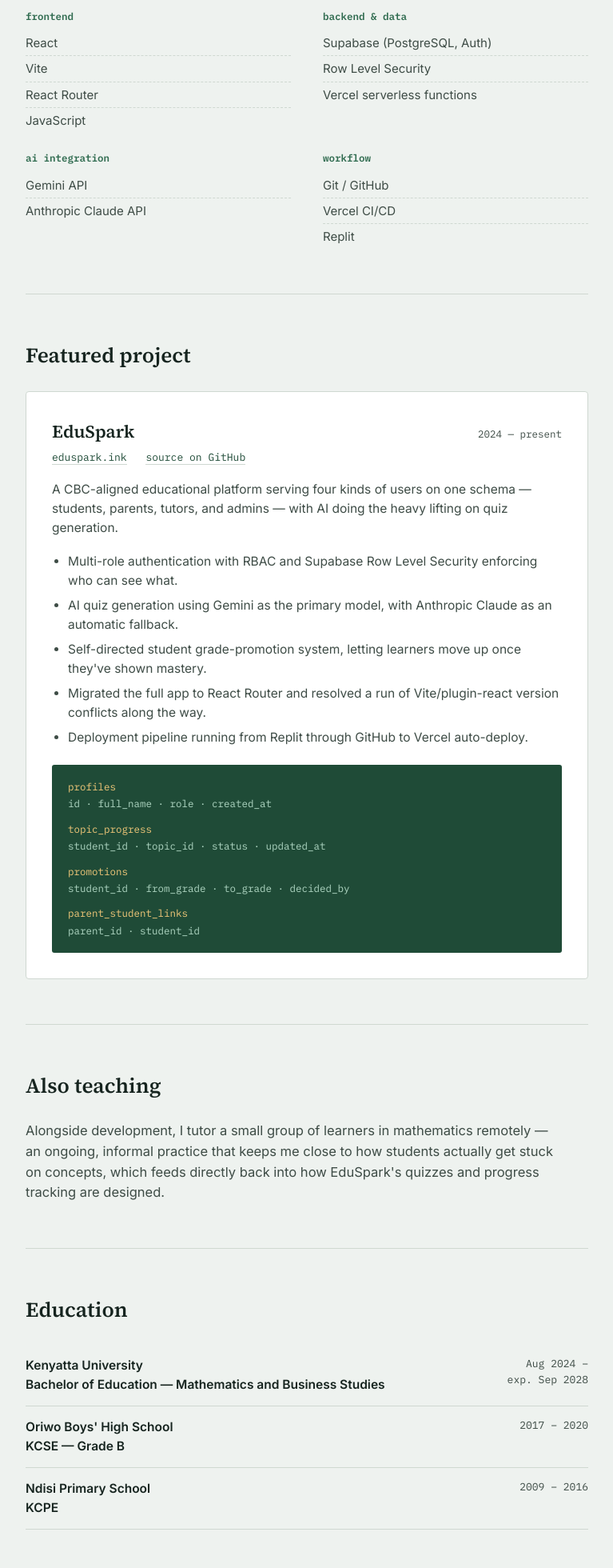
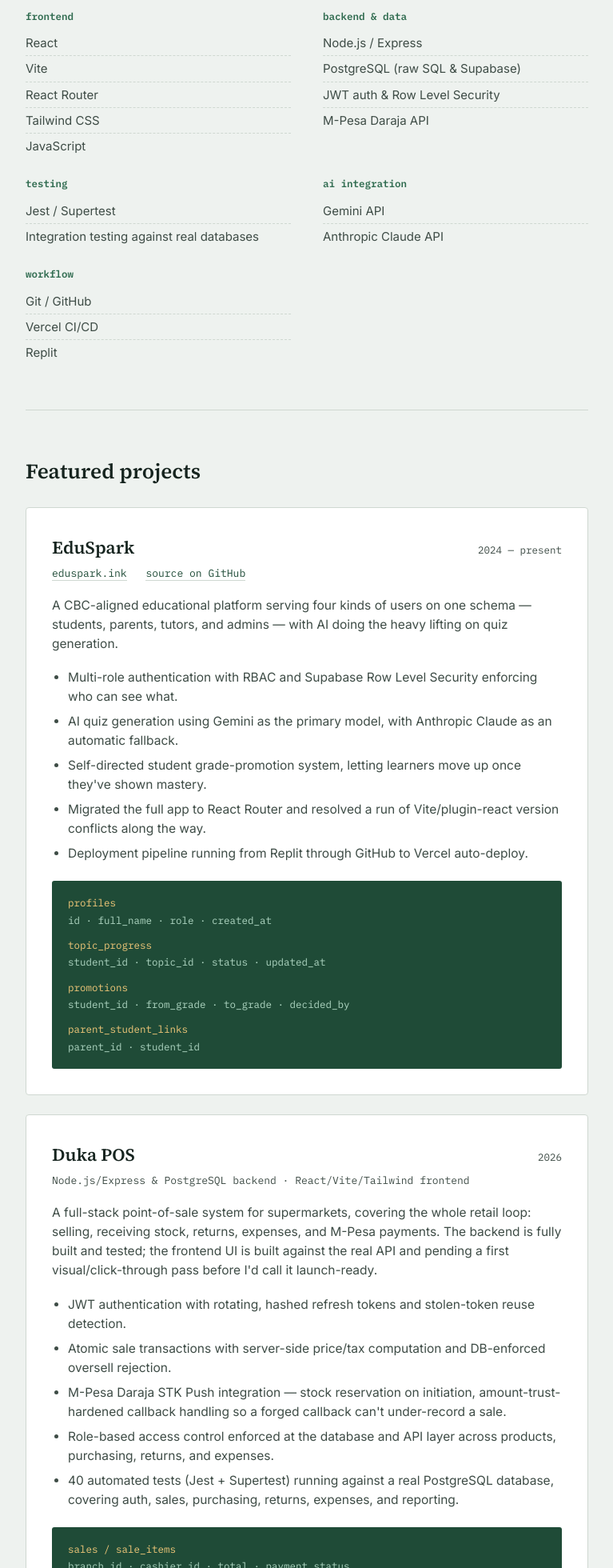
Before and after one commit to Jacksalim/-jacksalim.github.io, a plain HTML site: page Jack_Abuya_Portfolio.html in a window 1280 px wide. Shown: the part 840-2800 px from the top of the page at 80% size, without its empty margins (256-1023 px from the left). Drawn offline with Linux system fonts and the light colour scheme.

Commit message:
Replace portfolio with the newly uploaded version

```diff
--- a/Jack_Abuya_Portfolio.html
+++ b/Jack_Abuya_Portfolio.html
@@ -217,15 +217,24 @@
           <li>React</li>
           <li>Vite</li>
           <li>React Router</li>
+          <li>Tailwind CSS</li>
           <li>JavaScript</li>
         </ul>
       </div>
       <div class="skill-group">
         <h3>backend &amp; data</h3>
         <ul>
-          <li>Supabase (PostgreSQL, Auth)</li>
-          <li>Row Level Security</li>
-          <li>Vercel serverless functions</li>
+          <li>Node.js / Express</li>
+          <li>PostgreSQL (raw SQL &amp; Supabase)</li>
+          <li>JWT auth &amp; Row Level Security</li>
+          <li>M-Pesa Daraja API</li>
+        </ul>
+      </div>
+      <div class="skill-group">
+        <h3>testing</h3>
+        <ul>
+          <li>Jest / Supertest</li>
+          <li>Integration testing against real databases</li>
         </ul>
       </div>
       <div class="skill-group">
@@ -247,7 +256,7 @@
   </section>
 
   <section>
-    <h2>Featured project</h2>
+    <h2>Featured projects</h2>
     <div class="project">
       <div class="project-head">
         <h3>EduSpark</h3>
@@ -284,6 +293,46 @@
         <div class="grp">
           <div class="tbl">parent_student_links</div>
           <div class="col">parent_id · student_id</div>
+        </div>
+      </div>
+    </div>
+
+    <div class="project" style="margin-top:24px;">
+      <div class="project-head">
+        <h3>Duka POS</h3>
+        <span class="dates">2026</span>
+      </div>
+      <div class="project-links">
+        <span style="color:var(--ink-soft);">Node.js/Express &amp; PostgreSQL backend · React/Vite/Tailwind frontend</span>
+      </div>
+      <p style="color:var(--ink-soft); font-size:15.5px; margin-bottom:18px;">
+        A full-stack point-of-sale system for supermarkets, covering the whole retail loop: selling, receiving
+        stock, returns, expenses, and M-Pesa payments. The backend is fully built and tested; the frontend UI is
+        built against the real API and pending a first visual/click-through pass before I'd call it launch-ready.
+      </p>
+      <ul>
+        <li>JWT authentication with rotating, hashed refresh tokens and stolen-token reuse detection.</li>
+        <li>Atomic sale transactions with server-side price/tax computation and DB-enforced oversell rejection.</li>
+        <li>M-Pesa Daraja STK Push integration — stock reservation on initiation, amount-trust-hardened callback handling so a forged callback can't under-record a sale.</li>
+        <li>Role-based access control enforced at the database and API layer across products, purchasing, returns, and expenses.</li>
+        <li>40 automated tests (Jest + Supertest) running against a real PostgreSQL database, covering auth, sales, purchasing, returns, expenses, and reporting.</li>
+      </ul>
+      <div class="schema">
+        <div class="grp">
+          <div class="tbl">sales / sale_items</div>
+          <div class="col">branch_id · cashier_id · total · payment_status</div>
+        </div>
+        <div class="grp">
+          <div class="tbl">products / inventory</div>
+          <div class="col">sku · selling_price · quantity_on_hand</div>
+        </div>
+        <div class="grp">
+          <div class="tbl">purchases / stock_movements</div>
+          <div class="col">supplier_id · status · movement_type</div>
+        </div>
+        <div class="grp">
+          <div class="tbl">returns / refresh_tokens</div>
+          <div class="col">sale_id · reason · token_hash</div>
         </div>
       </div>
     </div>
```
